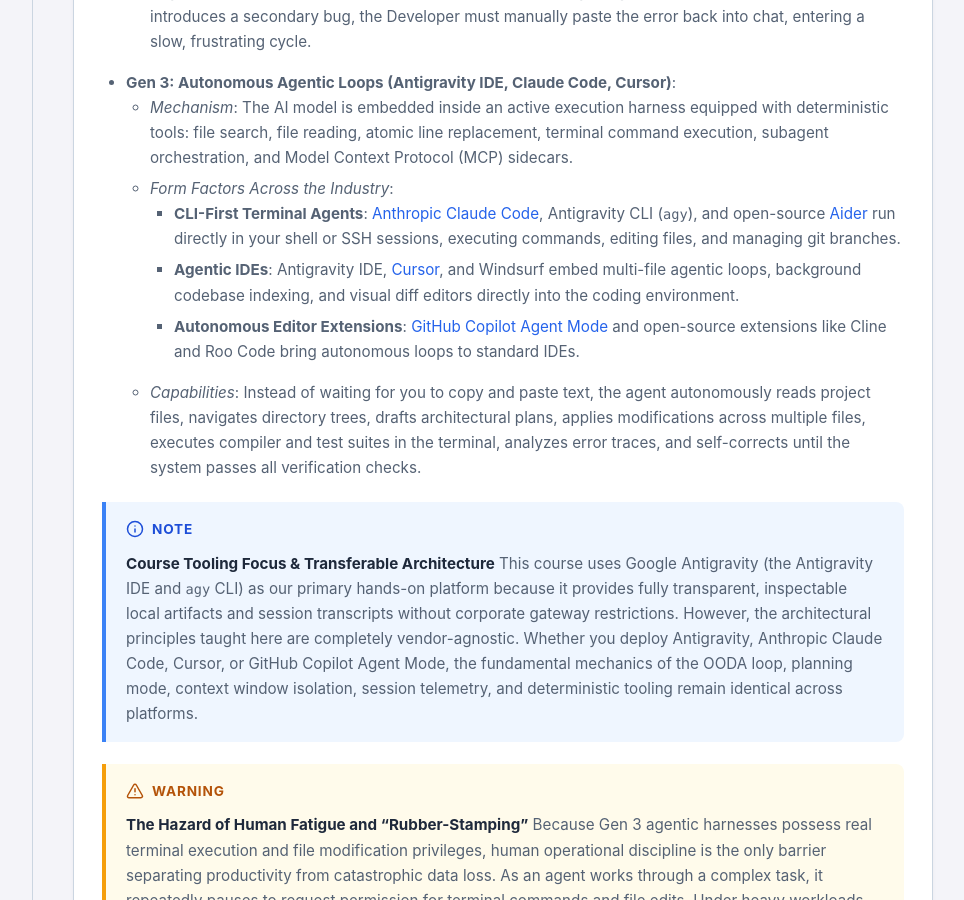
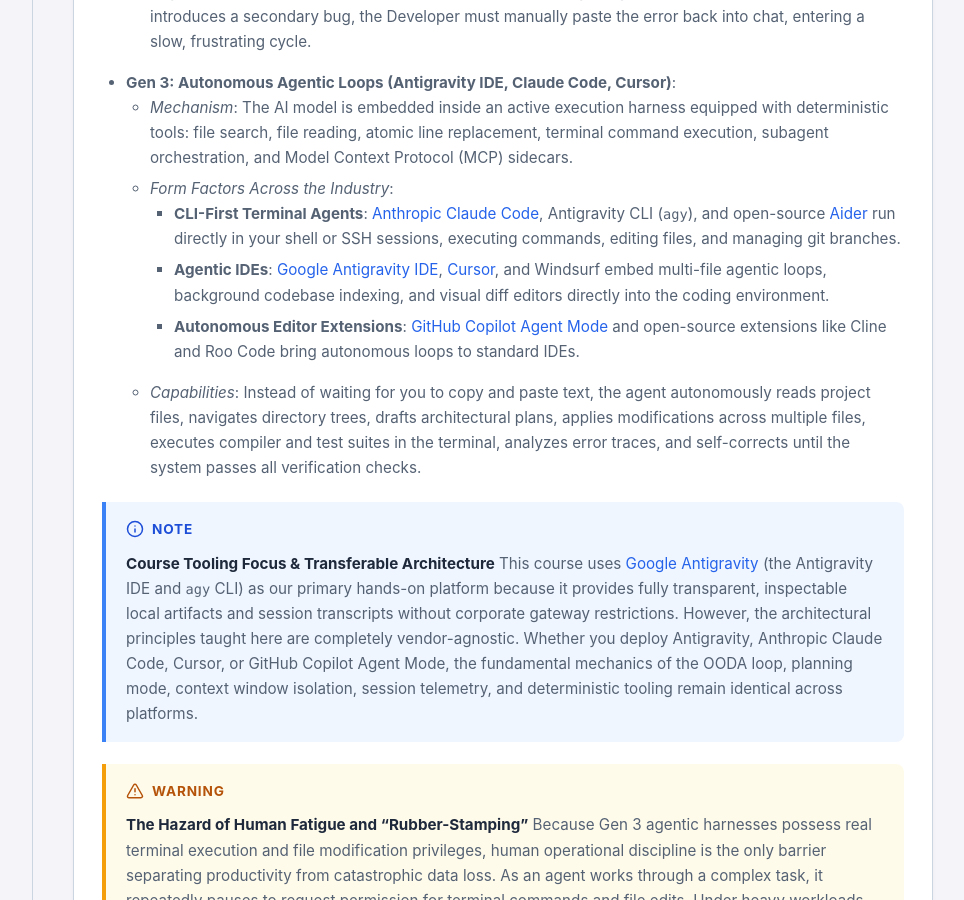
Before and after one commit to stevenwithaphd/swaltonprof.github.io, a Jekyll site: the page built from genai-for-tinkerers/Module3.md, in a window 1280 px wide and 900 px high, scrolled down 6405 px. Shown: the whole window, without its empty margins (287-1251 px from the left). Built offline with Jekyll 4.4.1, drawn with Linux system fonts in a browser that asks for light colours; our own code applies the rules of GitHub Pages for plain Markdown files; comment, search, counter and statistics services are not loaded.

Commit message:
Fix Antigravity link in blog post and update moved external doc URLs

```diff
--- a/genai-for-tinkerers/Module3.md
+++ b/genai-for-tinkerers/Module3.md
@@ -157,13 +157,13 @@
   * *Mechanism*: The AI model is embedded inside an active execution harness equipped with deterministic tools: file search, file reading, atomic line replacement, terminal command execution, subagent orchestration, and Model Context Protocol (MCP) sidecars.
   * *Form Factors Across the Industry*:
     * **CLI-First Terminal Agents**: [Anthropic Claude Code](https://code.claude.com/docs/en/overview), Antigravity CLI (`agy`), and open-source [Aider](https://aider.chat/) run directly in your shell or SSH sessions, executing commands, editing files, and managing git branches.
-    * **Agentic IDEs**: Antigravity IDE, [Cursor](https://cursor.com/docs), and Windsurf embed multi-file agentic loops, background codebase indexing, and visual diff editors directly into the coding environment.
+    * **Agentic IDEs**: [Google Antigravity IDE](https://antigravity.google/docs), [Cursor](https://cursor.com/docs), and Windsurf embed multi-file agentic loops, background codebase indexing, and visual diff editors directly into the coding environment.
     * **Autonomous Editor Extensions**: [GitHub Copilot Agent Mode](https://docs.github.com/en/enterprise-cloud@latest/copilot/how-tos/copilot-in-your-ide/use-copilot-agents/use-agent-mode) and open-source extensions like Cline and Roo Code bring autonomous loops to standard IDEs.
   * *Capabilities*: Instead of waiting for you to copy and paste text, the agent autonomously reads project files, navigates directory trees, drafts architectural plans, applies modifications across multiple files, executes compiler and test suites in the terminal, analyzes error traces, and self-corrects until the system passes all verification checks.
 
 > [!NOTE]
 > **Course Tooling Focus & Transferable Architecture**
-> This course uses Google Antigravity (the Antigravity IDE and `agy` CLI) as our primary hands-on platform because it provides fully transparent, inspectable local artifacts and session transcripts without corporate gateway restrictions. However, the architectural principles taught here are completely vendor-agnostic. Whether you deploy Antigravity, Anthropic Claude Code, Cursor, or GitHub Copilot Agent Mode, the fundamental mechanics of the OODA loop, planning mode, context window isolation, session telemetry, and deterministic tooling remain identical across platforms.
+> This course uses [Google Antigravity](https://antigravity.google/) (the Antigravity IDE and `agy` CLI) as our primary hands-on platform because it provides fully transparent, inspectable local artifacts and session transcripts without corporate gateway restrictions. However, the architectural principles taught here are completely vendor-agnostic. Whether you deploy Antigravity, Anthropic Claude Code, Cursor, or GitHub Copilot Agent Mode, the fundamental mechanics of the OODA loop, planning mode, context window isolation, session telemetry, and deterministic tooling remain identical across platforms.
 
 > [!WARNING]
 > **The Hazard of Human Fatigue and "Rubber-Stamping"**
```
Also changed, not shown: blog/2026-11-02-agentic-japan-trip-planner.md (+3 -3 lines), genai-for-tinkerers/Module2.md (+2 -2 lines), soc-fundamentals/Module2.md (+1 -1 lines), soc-fundamentals/Module3.md (+1 -1 lines).
